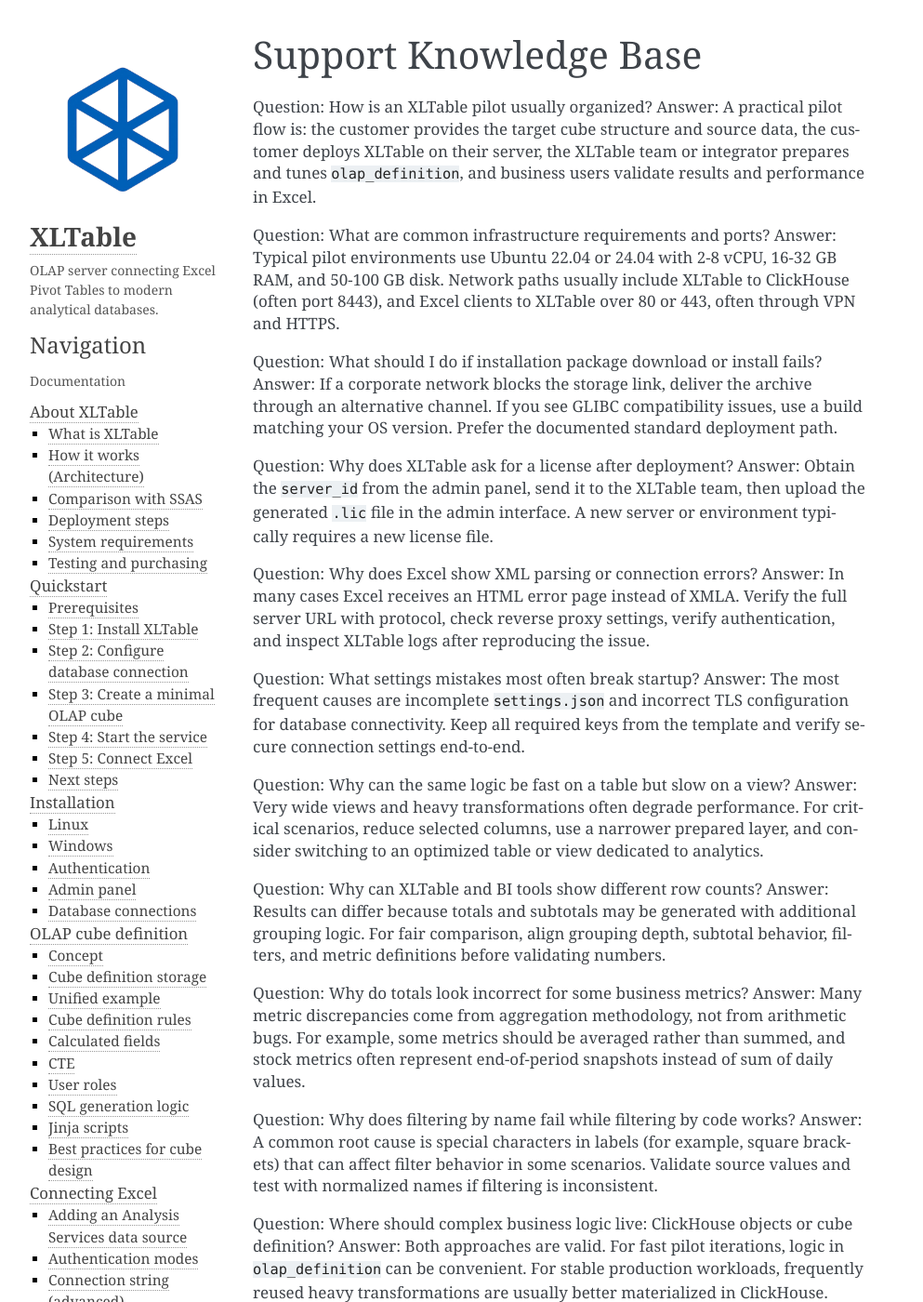
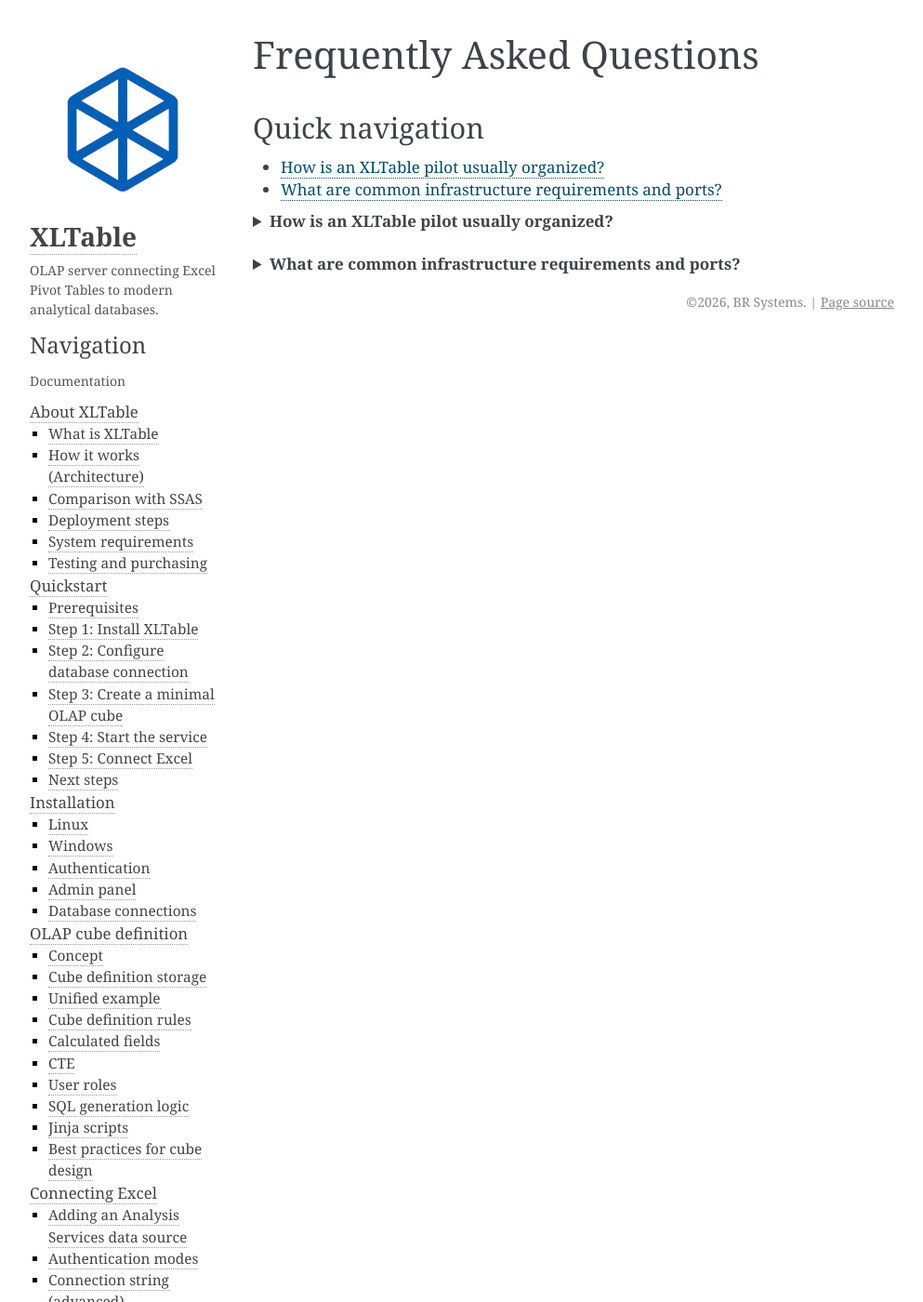
Before and after one commit to brmoscow/xltable, a Sphinx documentation site: the page built from docs/support_knowledge_base.rst, in a window 1280 px wide and 1400 px high. Shown: the whole window at 93% size, without its empty margins (148-1141 px from the left). Built offline with Sphinx 7.4.7, drawn with Linux system fonts in a browser that asks for light colours; some of the changed text lies outside the part shown.

Commit message:
refine FAQ layout and keep top two entries
Made-with: Cursor

```diff
--- a/docs/support_knowledge_base.rst
+++ b/docs/support_knowledge_base.rst
@@ -1,38 +1,28 @@
-Support Knowledge Base
-======================
+Frequently Asked Questions
+==========================
 
-Question: How is an XLTable pilot usually organized?
-Answer: A practical pilot flow is: the customer provides the target cube structure and source data, the customer deploys XLTable on their server, the XLTable team or integrator prepares and tunes ``olap_definition``, and business users validate results and performance in Excel.
+Quick navigation
+----------------
 
-Question: What are common infrastructure requirements and ports?
-Answer: Typical pilot environments use Ubuntu 22.04 or 24.04 with 2-8 vCPU, 16-32 GB RAM, and 50-100 GB disk. Network paths usually include XLTable to ClickHouse (often port 8443), and Excel clients to XLTable over 80 or 443, often through VPN and HTTPS.
+- `How is an XLTable pilot usually organized? <#pilot-flow>`_
+- `What are common infrastructure requirements and ports? <#infrastructure-and-ports>`_
 
-Question: What should I do if installation package download or install fails?
-Answer: If a corporate network blocks the storage link, deliver the archive through an alternative channel. If you see GLIBC compatibility issues, use a build matching your OS version. Prefer the documented standard deployment path.
+.. raw:: html
 
-Question: Why does XLTable ask for a license after deployment?
-Answer: Obtain the ``server_id`` from the admin panel, send it to the XLTable team, then upload the generated ``.lic`` file in the admin interface. A new server or environment typically requires a new license file.
-
-Question: Why does Excel show XML parsing or connection errors?
-Answer: In many cases Excel receives an HTML error page instead of XMLA. Verify the full server URL with protocol, check reverse proxy settings, verify authentication, and inspect XLTable logs after reproducing the issue.
-
-Question: What settings mistakes most often break startup?
-Answer: The most frequent causes are incomplete ``settings.json`` and incorrect TLS configuration for database connectivity. Keep all required keys from the template and verify secure connection settings end-to-end.
-
-Question: Why can the same logic be fast on a table but slow on a view?
-Answer: Very wide views and heavy transformations often degrade performance. For critical scenarios, reduce selected columns, use a narrower prepared layer, and consider switching to an optimized table or view dedicated to analytics.
-
-Question: Why can XLTable and BI tools show different row counts?
-Answer: Results can differ because totals and subtotals may be generated with additional grouping logic. For fair comparison, align grouping depth, subtotal behavior, filters, and metric definitions before validating numbers.
-
-Question: Why do totals look incorrect for some business metrics?
-Answer: Many metric discrepancies come from aggregation methodology, not from arithmetic bugs. For example, some metrics should be averaged rather than summed, and stock metrics often represent end-of-period snapshots instead of sum of daily values.
-
-Question: Why does filtering by name fail while filtering by code works?
-Answer: A common root cause is special characters in labels (for example, square brackets) that can affect filter behavior in some scenarios. Validate source values and test with normalized names if filtering is inconsistent.
-
-Question: Where should complex business logic live: ClickHouse objects or cube definition?
-Answer: Both approaches are valid. For fast pilot iterations, logic in ``olap_definition`` can be convenient. For stable production workloads, frequently reused heavy transformations are usually better materialized in ClickHouse.
-
-Question: What is a practical first checklist for support diagnostics?
-Answer: Confirm service status, verify URL and HTTPS path, enable ``WRITE_LOG``, reproduce the issue, inspect generated SQL and errors, verify database credentials and permissions, and validate reverse proxy behavior before deeper tuning.
+   <details id="pilot-flow">
+   <summary><strong>How is an XLTable pilot usually organized?</strong></summary>
+   <p>
+   A practical pilot flow is: the customer provides the target cube structure and source data,
+   the customer deploys XLTable on their server, the XLTable team or integrator prepares and tunes
+   <code>olap_definition</code>, and business users validate results and performance in Excel.
+   </p>
+   </details>
+   <br>
+   <details id="infrastructure-and-ports">
+   <summary><strong>What are common infrastructure requirements and ports?</strong></summary>
+   <p>
+   Typical pilot environments use Ubuntu 22.04 or 24.04 with 2-8 vCPU, 16-32 GB RAM,
+   and 50-100 GB disk. Network paths usually include XLTable to ClickHouse (often port 8443),
+   and Excel clients to XLTable over 80 or 443, often through VPN and HTTPS.
+   </p>
+   </details>
```
